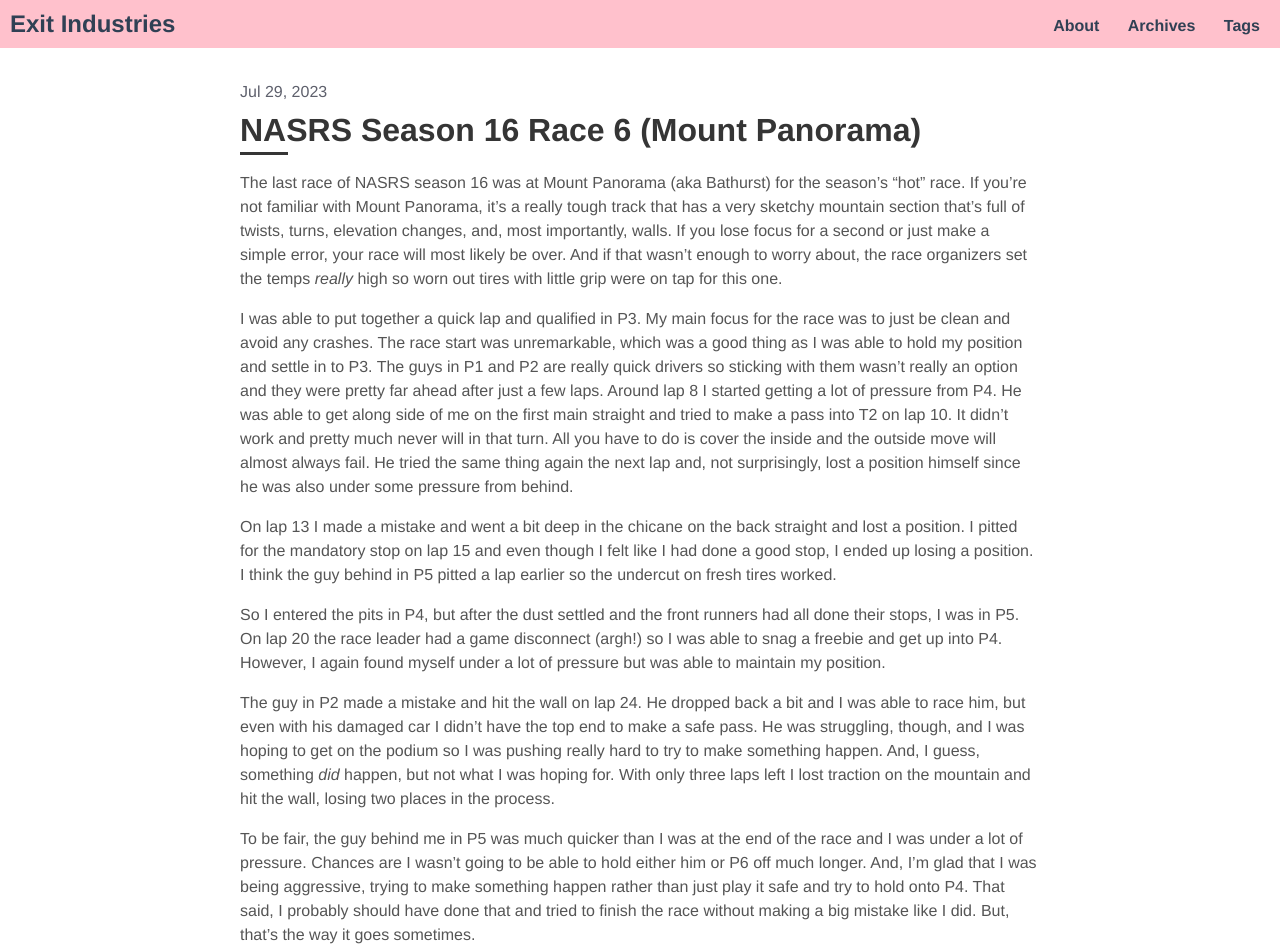
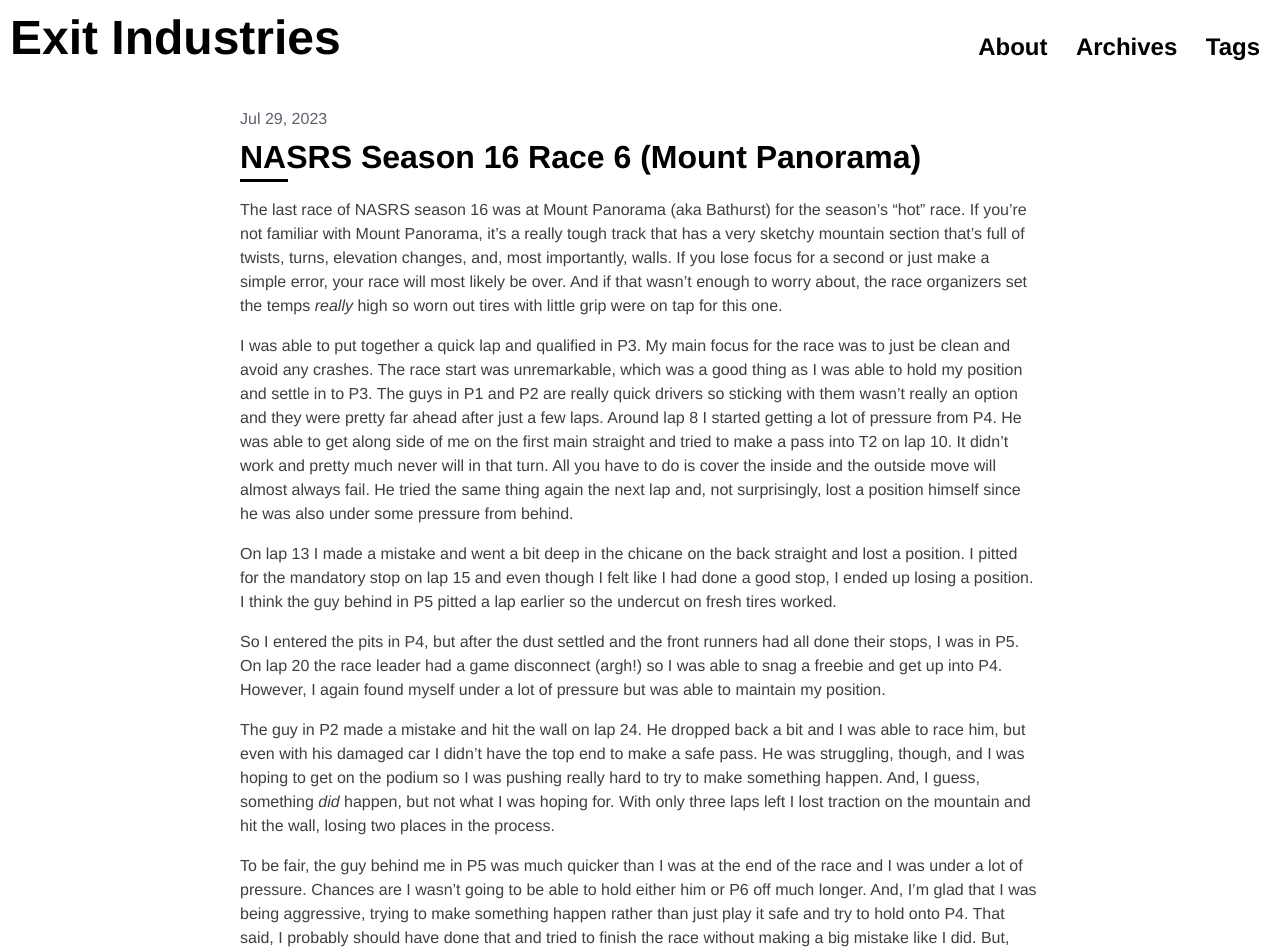
Before and after one commit to mps75/exit_industries, a Jekyll site: the page built from index.html, in a window 1280 px wide. Shown: the top 952 px of the page. Built offline with Jekyll 4.4.1, drawn with Linux system fonts in a browser that asks for light colours; the list of posts is cut into pages by our own code.

Commit message:
Design refresh (mainly color changes)

```diff
--- a/_sass/exit/_base.scss
+++ b/_sass/exit/_base.scss
@@ -39,6 +39,10 @@ h6 {
 a {
   color: $blue;
   text-decoration: none;
+}
+
+a:hover {
+  text-decoration: underline;
 }
 
 blockquote {
--- a/_sass/exit/_catalogue.scss
+++ b/_sass/exit/_catalogue.scss
@@ -28,13 +28,20 @@
 
     &:hover .catalogue-line,
     &:focus .catalogue-line {
-      width: 6rem;
+      border-color: $blue;
+      width: 10rem;
     }
+  }
+
+  a.catalogue-title:hover{
+    color: $blue;
+    text-decoration: none;
   }
 
   &-line {
     @include transition(all .3s ease-out);
     border-top: .2rem solid $default-dark-color;
+    //border-top: .2rem solid $blue;
     display: block;
     width: 3rem;
   }
--- a/_sass/exit/_layout.scss
+++ b/_sass/exit/_layout.scss
@@ -31,6 +31,7 @@ main {
   &-links {
     color: $nav-title;
     font-family: $sans-serif;
+    font-size: 1.5rem;
     font-weight: bold;
     &:hover {
       color: $nav-title-hover;
@@ -42,6 +43,7 @@ main {
     color: $nav-title;
     display: inline-block;
     font-family: $sans-serif;
+    font-size: 3rem;
     margin: 10px;
 
     &:hover,
--- a/_sass/exit/_pagination.scss
+++ b/_sass/exit/_pagination.scss
@@ -30,7 +30,8 @@
 
     &:hover,
     &:focus {
-      opacity: .6;
+      //opacity: .6;
+      color: $blue;
       text-decoration: none;
     }
   }
--- a/_sass/exit/_post.scss
+++ b/_sass/exit/_post.scss
@@ -18,10 +18,11 @@
   }
 
   &-line {
-    border-top: 0.5rem solid $default-dark-color;
+    //border-top: 0.5rem solid $default-dark-color;
+    border-top: 0.5rem solid $blue;
     display: block;
-    margin: 0 0 .5rem 0;
-    width: 8rem;
+    margin: .75rem 0 .5rem 0;
+    width: 15rem;
   }
 
   p {
--- a/_sass/exit/_variables.scss
+++ b/_sass/exit/_variables.scss
@@ -1,25 +1,33 @@
 // Colors
 $catalogue-date: #5e606c;
-$default-light-color: #555 !default;
-$default-dark-color: #353535 !default;
+//$default-light-color: #555 !default;
+$default-light-color: #403e3e !default;
+//$default-dark-color: #353535 !default;
+$default-dark-color: #000000 !default;
 $default-lighter-color: #aaa !default;
-$footer-background: #304054;
+$footer-background: #00b5ff;
 $footer-items: #ffffff;
 $grey-1: #979797 !default;
 $grey-2: #e5e5e5 !default;
 $grey-3: #f9f9f9 !default;
-$nav-background: #ffc1cc;
-$nav-title: #304054;
-$nav-title-hover: #ffffff;
+$nav-background: #ffffff;
+//$nav-title: #000000;
+//$nav-title-hover: #ffffff;
+$nav-title: #000000;
+$nav-title-hover: #00b5ff;
 $white: #fff !default;
-$blue: #4a9ae1 !default;
+//$blue: #4a9ae1 !default;
+$blue: #00b5ff !default;
 $shadow-color: rgba(0, 0, 0, .2) !default;
 $code-color: #bf616a !default;
 
 // Color parking lot
 // $catalogue-date: #8b564b;
 // $nav-background: #181818;
+// $nav-background: #ffc1cc;   <-- pink
 // $nav-title-hover: #5e606c;
+// $nav-title: #304054;        <-- slate(ish)
+// $footer-background: #304054; <-- slate(ish)
 
 // Fonts
 $sans-serif: 'Helvetica Neue', 'Segoe UI', Helvetica, Arial, sans-serif !default;
```
Also changed, not shown: assets/img/site/apple-touch-icon.png, assets/img/site/favicon-16x16.png, assets/img/site/favicon-32x32.png, assets/img/site/favicon.ico.
